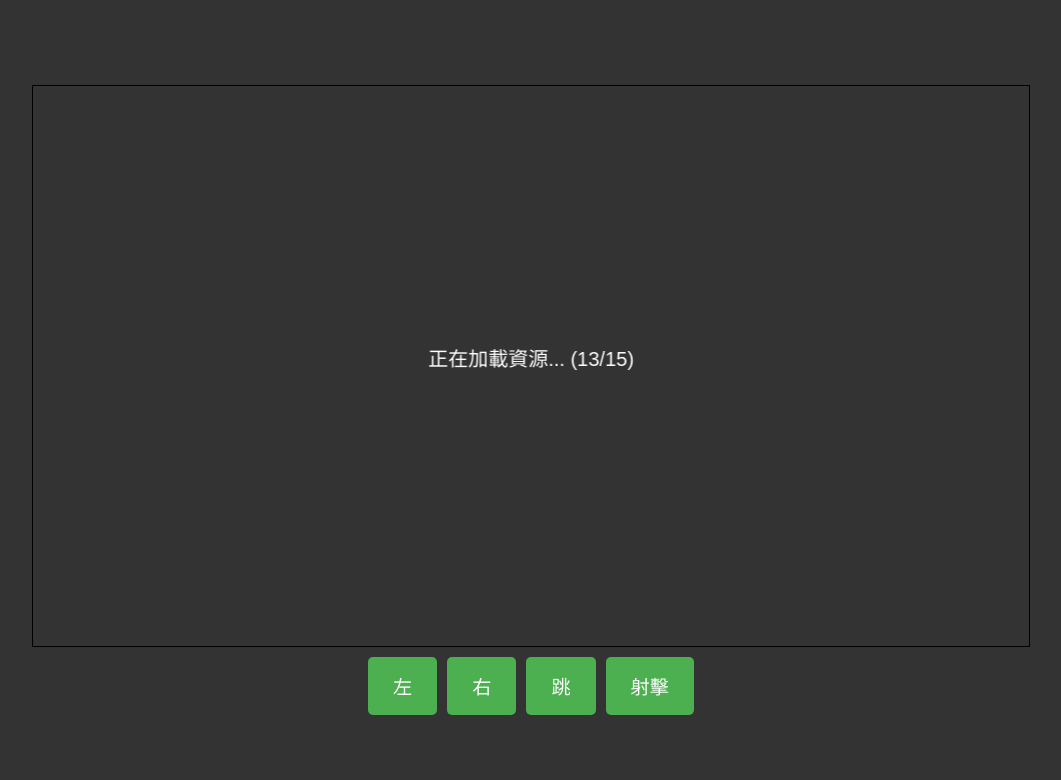
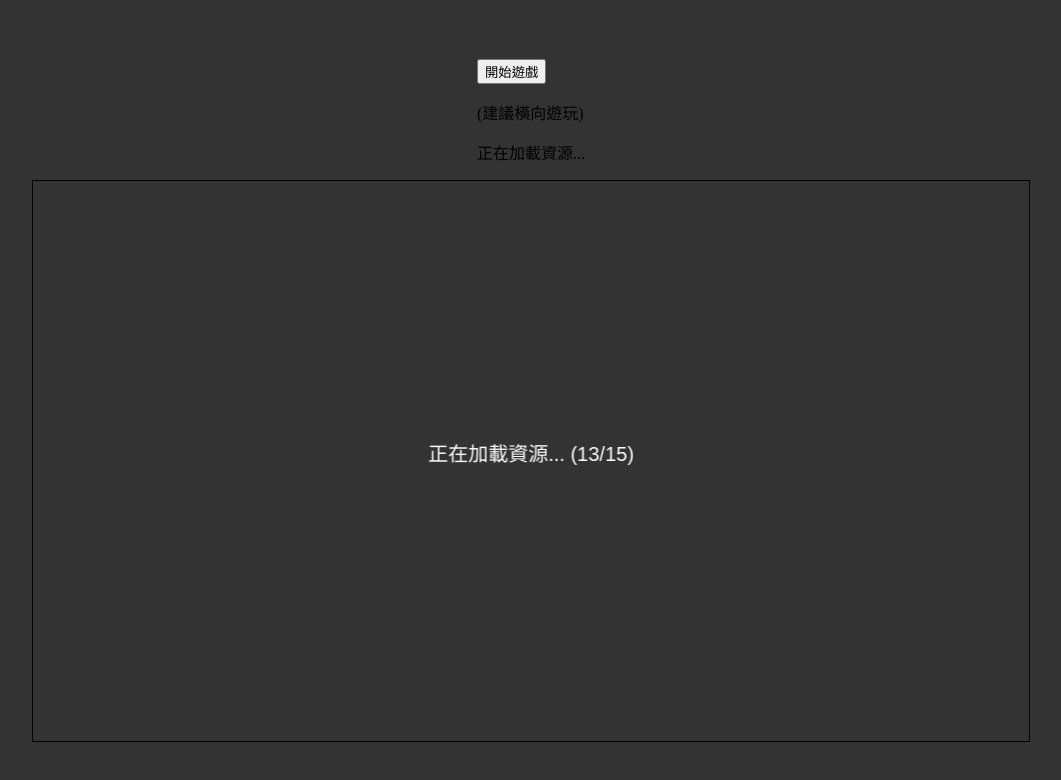
Before and after one commit to sa5609t/rollgame, a plain HTML site: page index.html in a window 1280 px wide. Shown: the whole page, without its empty margins (109-1170 px from the left). Drawn offline with Linux system fonts and the light colour scheme.

Commit message:
index.html

```diff
--- a/index.html
+++ b/index.html
@@ -3,22 +3,22 @@
 <head>
     <meta charset="UTF-8">
     <meta name="viewport" content="width=device-width, initial-scale=1.0, user-scalable=no">
-    <title>橫向捲軸射擊遊戲</title>
+    <title>橫向捲軸射擊遊戲 v2</title>
     <link rel="stylesheet" href="style.css">
 </head>
 <body>
+    <div id="startScreen">
+        <button id="startButton">開始遊戲</button>
+        <p>(建議橫向遊玩)</p>
+        <p id="loadingText">正在加載資源...</p>
+    </div>
+
     <canvas id="gameCanvas"></canvas>
 
-    <div class="controls">
-        <button id="leftBtn">左</button>
-        <button id="rightBtn">右</button>
-        <button id="jumpBtn">跳</button>
-        <button id="shootBtn">射擊</button>
-    </div>
+    <audio id="bgMusic" src="bk.mp3" loop preload="auto"></audio>
+    <audio id="shootSound" src="s.mp3" preload="auto"></audio>
+    <audio id="jumpSound" src="j.mp3" preload="auto"></audio>
 
-    <audio id="bgMusic" src="bk.mp4" loop preload="auto"></audio>
-    <audio id="shootSound" src="s.mp4" preload="auto"></audio>
-    <audio id="jumpSound" src="j.mp4" preload="auto"></audio>
     <script src="game.js"></script>
 </body>
 </html>
```
